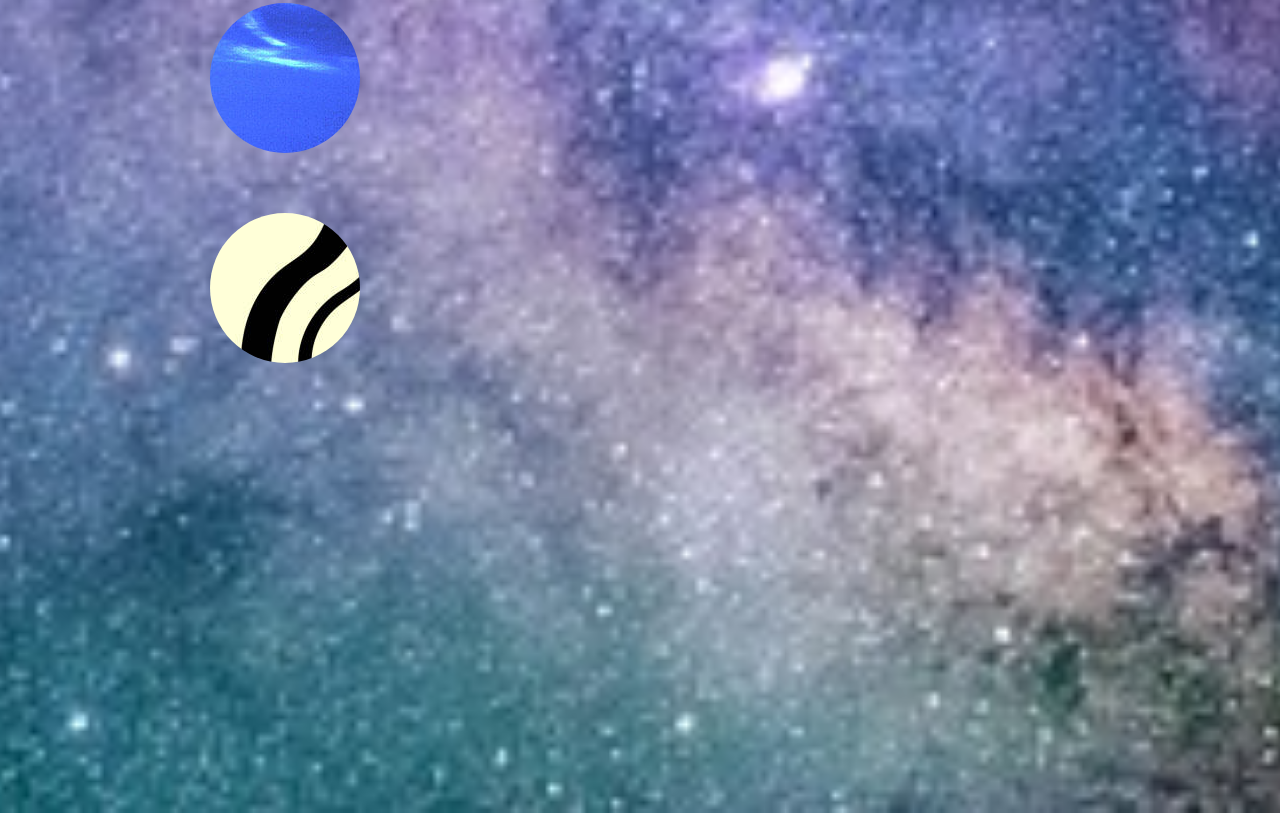
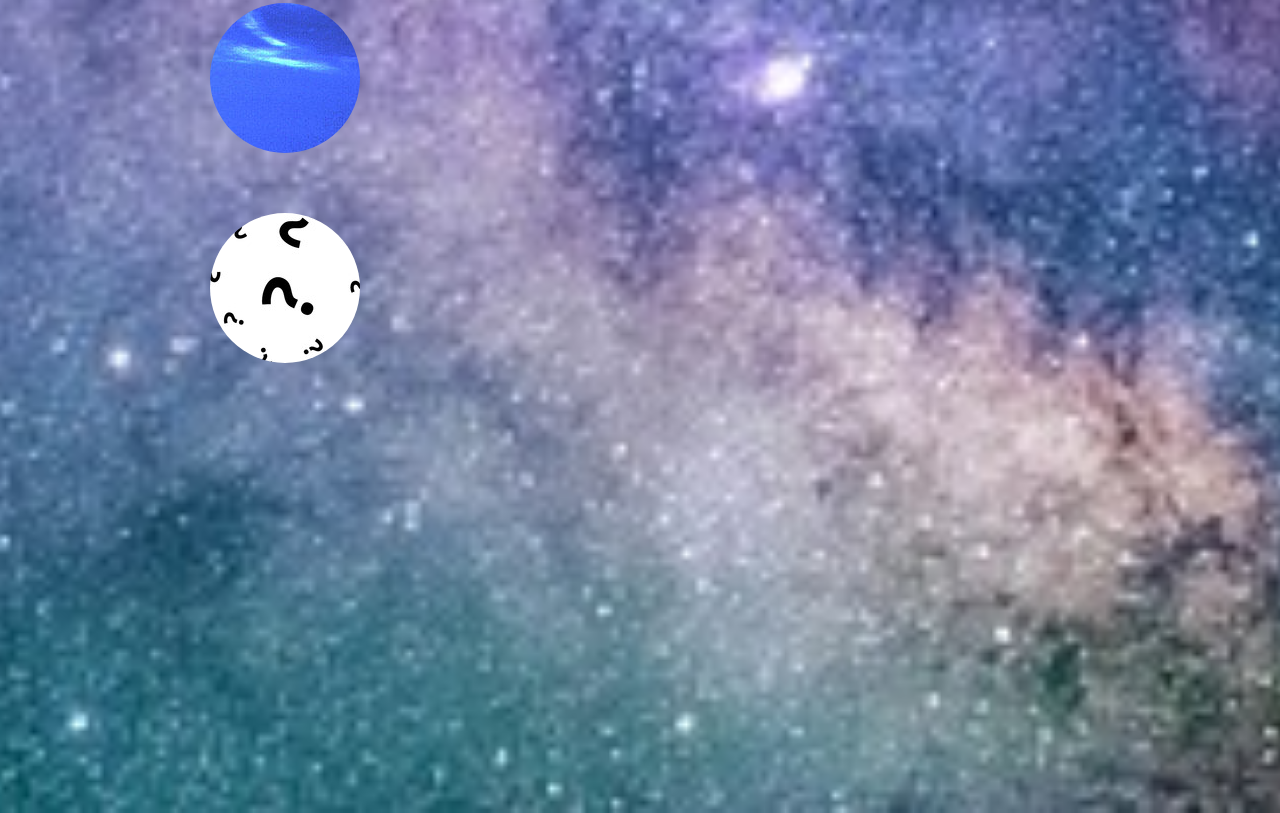
Before and after one commit to julien5682/julien5682.github.io, a plain HTML site: page section_secrete.html in a window 1280 px wide. Shown: the part 2287-3100 px from the top of the page. Drawn offline with Linux system fonts and the light colour scheme.

Commit message:
Update section_secrete.html

```diff
--- a/section_secrete.html
+++ b/section_secrete.html
@@ -140,7 +140,7 @@
             <div class="circle-text"> Neptune : dernière planète du système stellaire, ou alors peut-être? </div>
         </div>
         <div class="circle-container">
-            <div class="circle medium" style=" background-image:url('istockphoto-1405419315-612x612.jpg')"></div>
+            <div class="circle medium" style=" background-image:url('microone180400619.jpg')"></div>
             <div class="circle-text"> ??? : ?????????????????? </div>
         </div>
 
```
